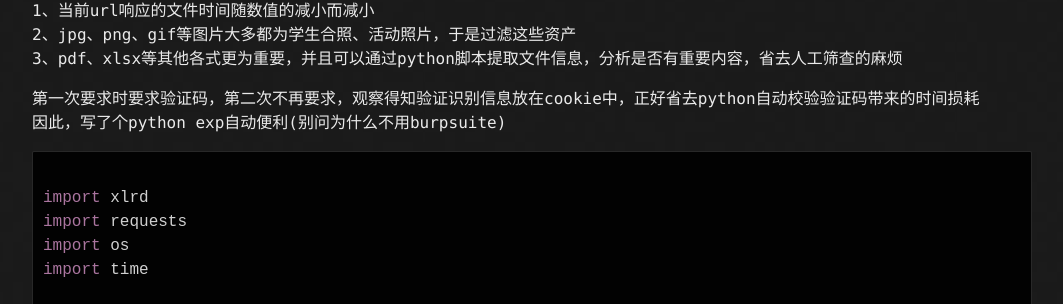
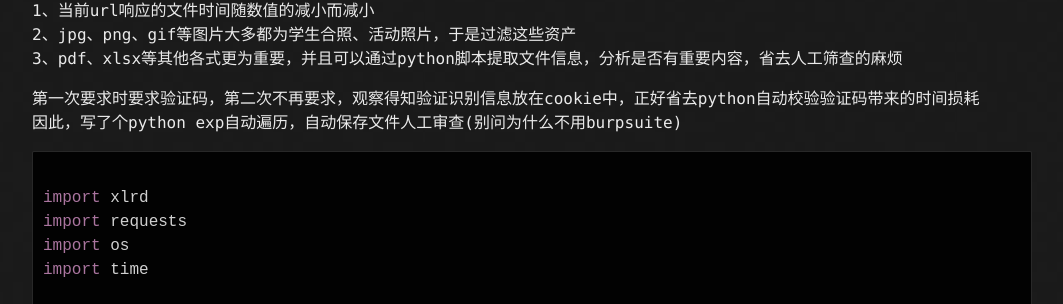
Before and after one commit to Leeyangee/leeyangee.github.io, a Jekyll site: the page built from _posts/2023-06-14--非典型渗透-某教育资产敏感信息泄漏提证书.md, in a window 1280 px wide. Shown: the part 561-865 px from the top of the page, without its empty margins (108-1171 px from the left). Built offline with Jekyll 4.4.1, drawn with Linux system fonts in a browser that asks for light colours.

Commit message:
Update 2023-06-14--非典型渗透-某教育资产敏感信息泄漏提证书.md

````diff
--- a/_posts/2023-06-14--非典型渗透-某教育资产敏感信息泄漏提证书.md
+++ b/_posts/2023-06-14--非典型渗透-某教育资产敏感信息泄漏提证书.md
@@ -21,7 +21,7 @@ https://xxx.edu.cn/system/_content/download.jsp?urltype=news.DownloadAttachUrl&o
 3、pdf、xlsx等其他各式更为重要，并且可以通过python脚本提取文件信息，分析是否有重要内容，省去人工筛查的麻烦
 
 第一次要求时要求验证码，第二次不再要求，观察得知验证识别信息放在cookie中，正好省去python自动校验验证码带来的时间损耗
-因此，写了个python exp自动便利(别问为什么不用burpsuite)
+因此，写了个python exp自动遍历，自动保存文件人工审查(别问为什么不用burpsuite)
 
 ```python
 
````
